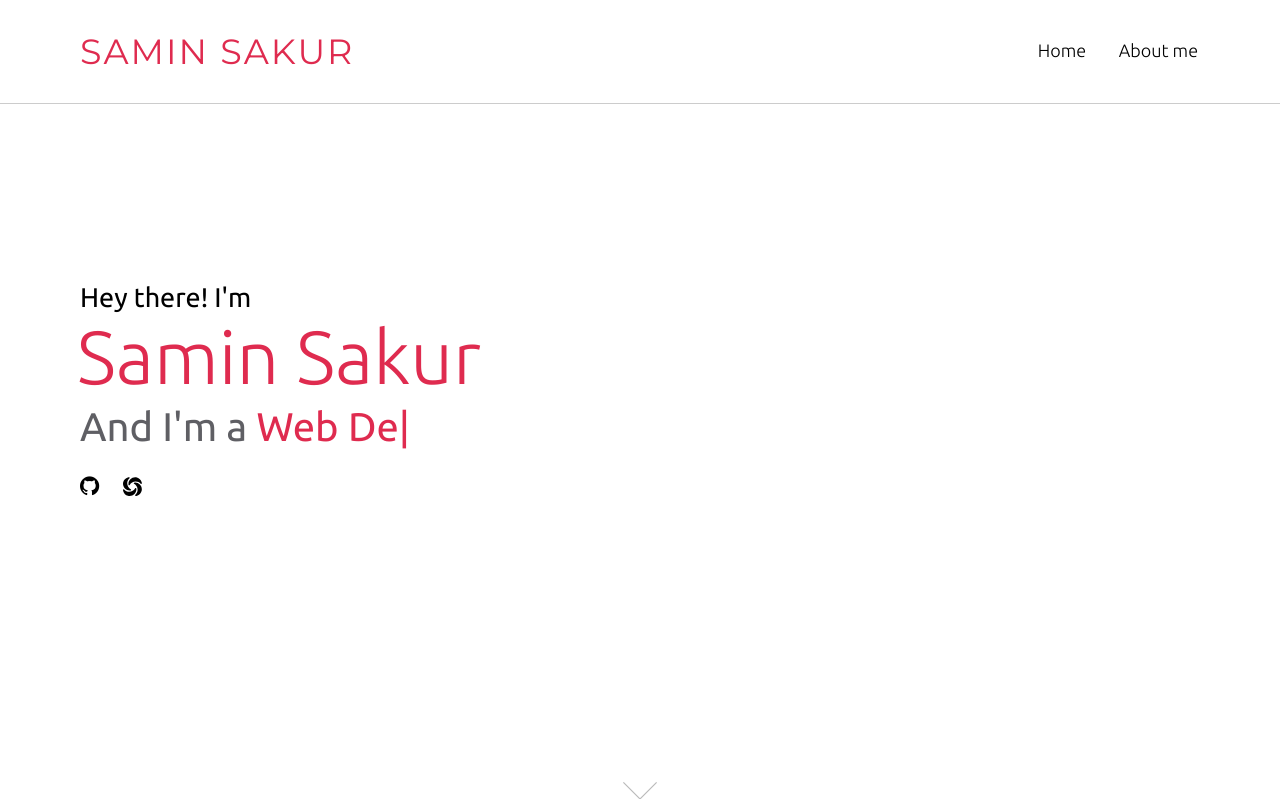
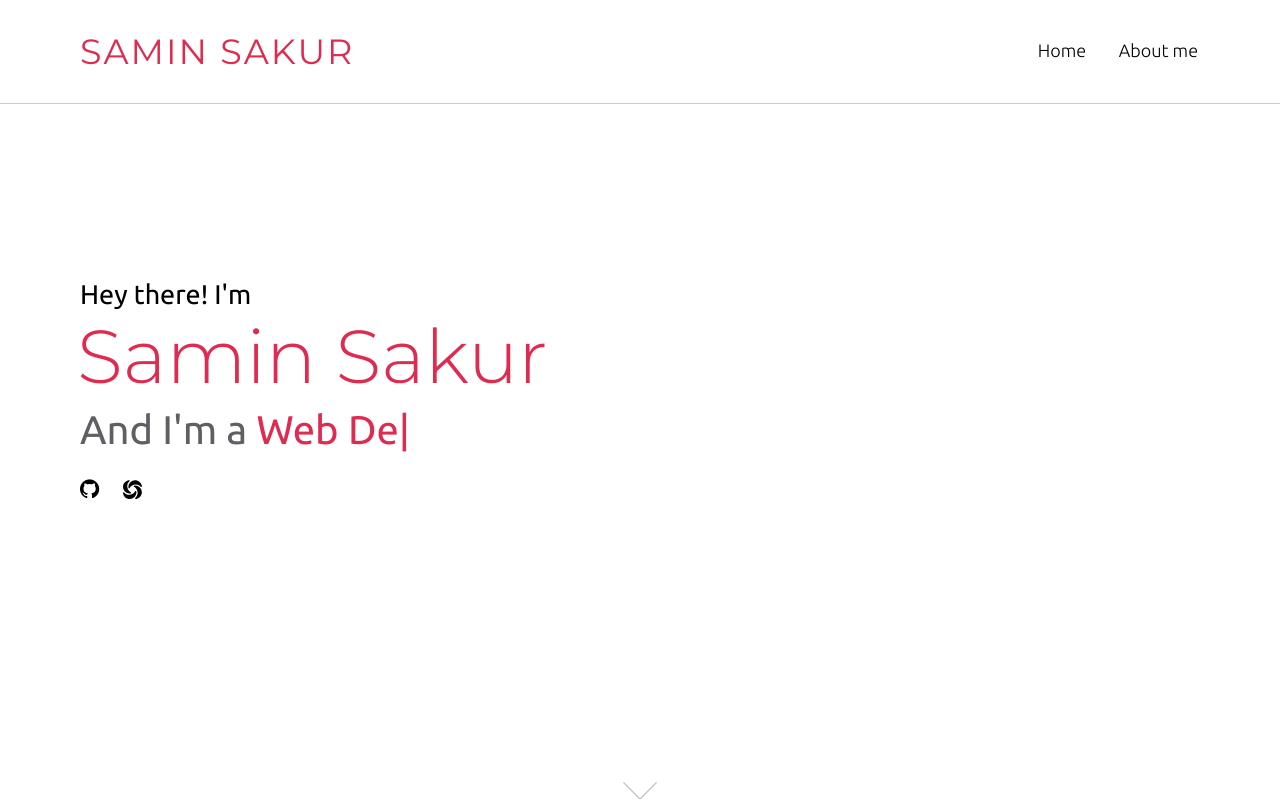
Before and after one commit to saminsakur/saminsakur.github.io, a PHP site: page / in a window 1280 px wide. Shown: the top 799 px of the page. Run offline with PHP 8.4, Linux system fonts and the light colour scheme.

Commit message:
changed the name font to montserrat

```diff
--- a/style.css
+++ b/style.css
@@ -117,7 +117,7 @@ header h1 {
 .home .max-width {
   width: 100%;
 }
-.home .home-content .text-1, .home .home-content .text-2, .home .home-content .text-3{
+.home .home-content .text-1, .home .home-content .text-3{
   font-family: "ubuntu",  sans-serif;
 }
 
@@ -126,6 +126,7 @@ header h1 {
 }
 
 .home .home-content .text-2 {
+  font-family: "Montserrat", "Ubuntu", sans-serif;
   font-size: 75px;
   font-weight: 300;
   margin-left: -3px;
```
